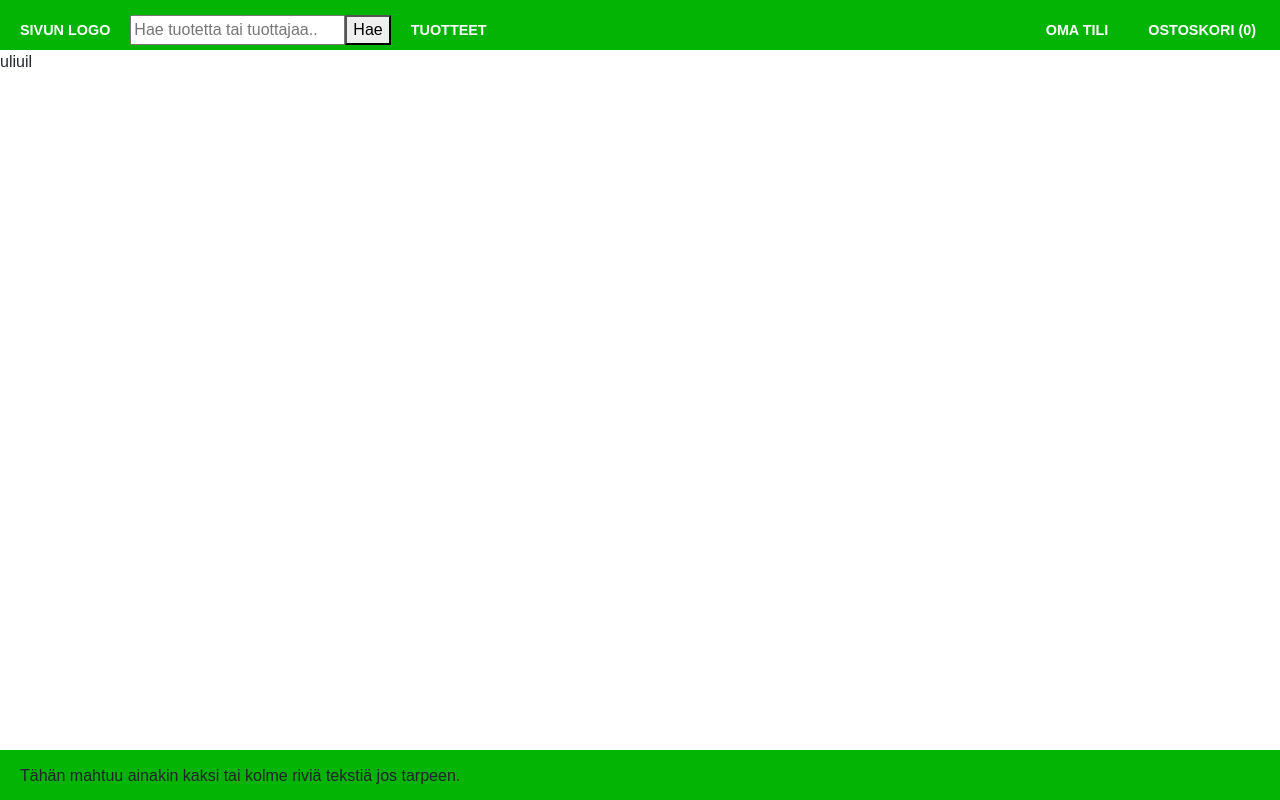
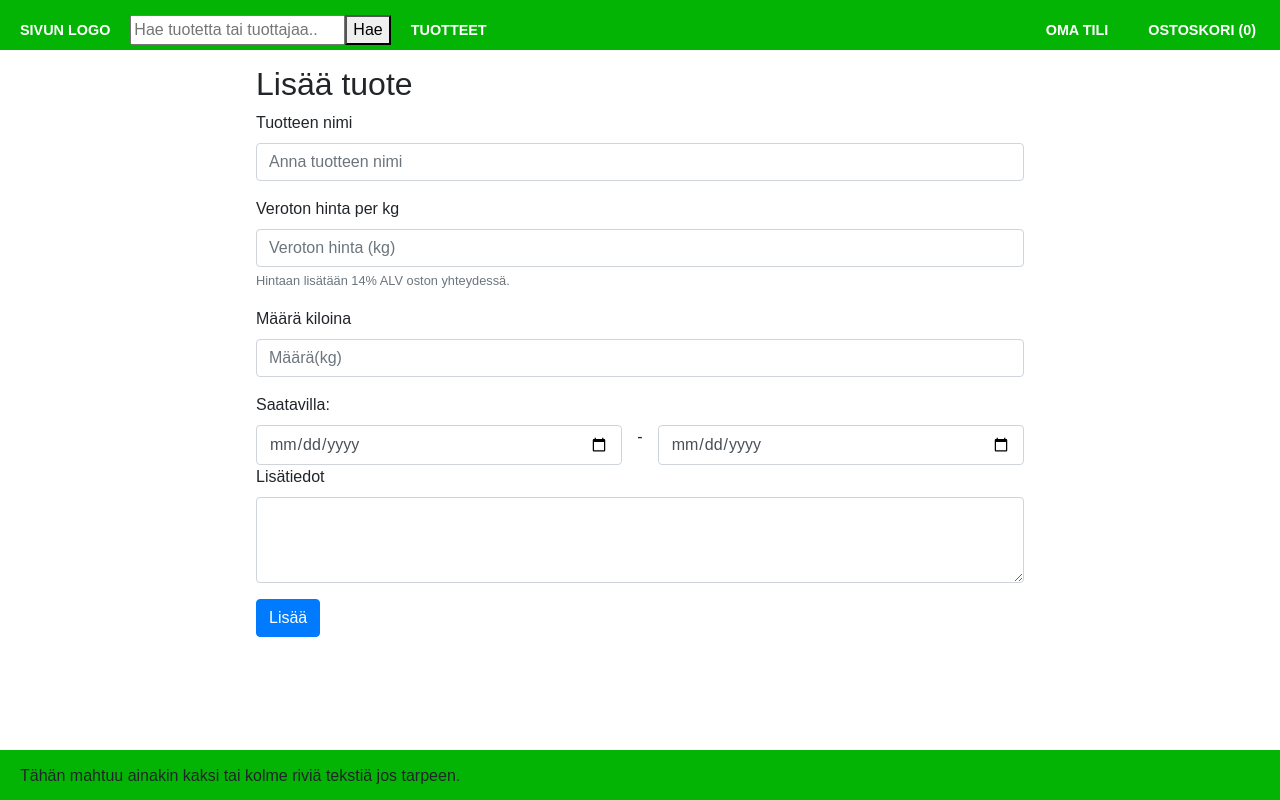
Before and after one commit to jnyste/lahiruoka, a React (Create React App) app in the folder frontend/: page /tuotelisays in a window 1280 px wide. Built offline with nearby package versions, Linux system fonts and the light colour scheme.

Commit message:
AddProduct.js: Add form start.

```diff
--- a/frontend/src/AddProduct.js
+++ b/frontend/src/AddProduct.js
@@ -1,11 +1,47 @@
 import React, {Component} from "react";
+import './css/AddProduct_style.css';
 
 class AddProduct extends Component {
 
     render() {
         return (
-            <p>uliuil</p>
-        );
+            <div className="product-add-form">
+                <h2>Lisää tuote</h2>
+                <form>
+                    <div className="form-group">
+                        <label htmlFor="exampleProductName">Tuotteen nimi</label>
+                        <input type="text" className="form-control" id="exampleProductName"
+                               placeholder="Anna tuotteen nimi"/>
+                    </div>
+                    <div className="form-group">
+                        <label htmlFor="examplePrice">Veroton hinta per kg</label>
+                        <input type="text" className="form-control" id="examplePrice" placeholder="Veroton hinta (kg)"/>
+                        <small id="priceHelp" className="form-text text-muted">Hintaan lisätään 14% ALV oston yhteydessä.
+                        </small>
+                    </div>
+                    <div className="form-group">
+                        <label htmlFor="exampleAmount">Määrä kiloina</label>
+                        <input type="text" className="form-control" id="exampleAmount" placeholder="Määrä(kg)"/>
+                    </div>
+                    <label htmlFor="exampleAmount">Saatavilla:</label>
+                    <div className="row">
+                        <div className="col">
+                            <input type="date" className="form-control" />
+                        </div>
+                        <p>-</p>
+                        <div className="col">
+                            <input type="date" className="form-control" />
+                        </div>
+                    </div>
+
+                    <div className="form-group">
+                        <label htmlFor="exampleInfo">Lisätiedot</label>
+                        <textarea className="form-control" id="exampleFormControlTextarea1" rows="3"></textarea>
+                    </div>
+                    <button type="submit" className="btn btn-primary">Lisää</button>
+                </form>
+            </div>
+        )
     }
 }
 
```
Also changed, not shown: frontend/src/css/AddProduct_style.css (line endings or trailing spaces).
